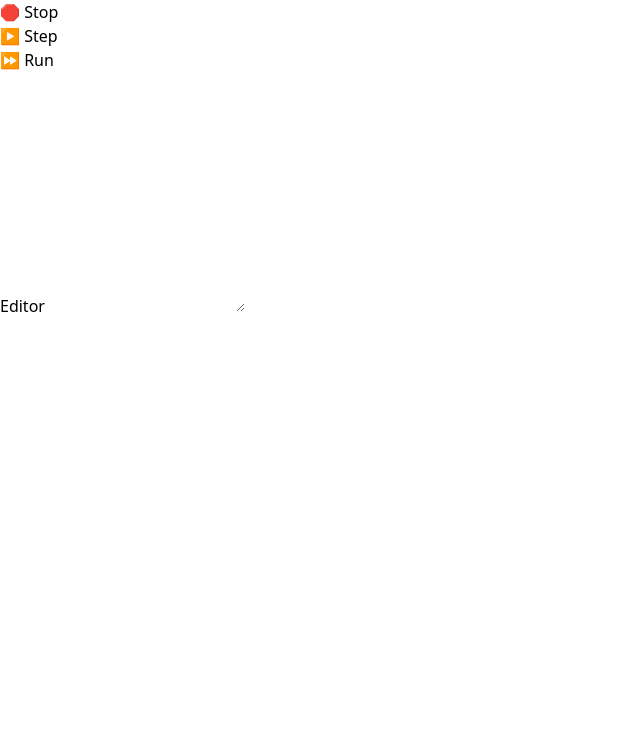
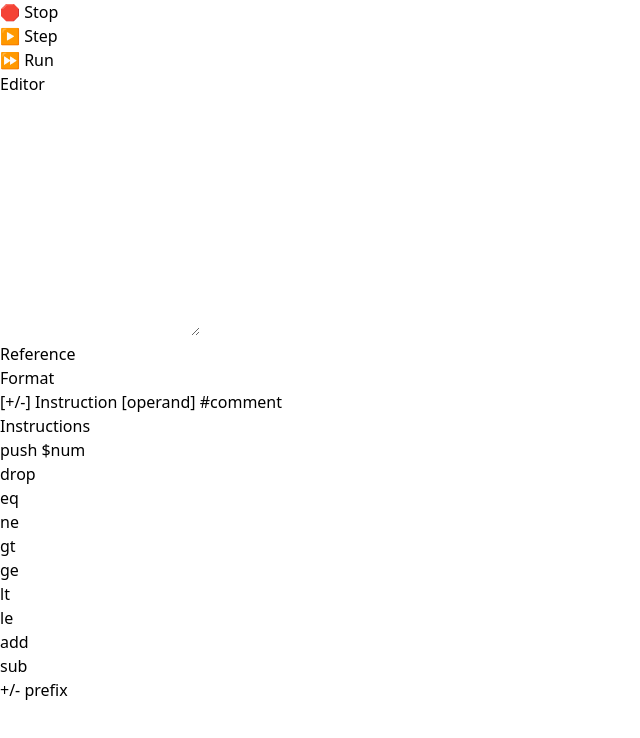
Before and after one commit to ahuth/stack-machine, a React (Vite) app: page / in a window 1280 px wide. Shown: the top 738 px of the page, without its empty margins (0-640 px from the left). Built offline with nearby package versions, Linux system fonts and the light colour scheme.

Commit message:
Add instructions reference
I just made these up...

```diff
--- a/src/components/App.tsx
+++ b/src/components/App.tsx
@@ -1,6 +1,7 @@
 import {useReducer} from 'react';
 import Controls from './Controls';
 import Editor from './Editor';
+import Instructions from './Instructions';
 import {reducer, initialState} from '../reducer';
 
 export default function App() {
@@ -10,6 +11,7 @@ export default function App() {
     <main className="flex flex-col gap-2 p-4">
       <Controls />
       <Editor dispatch={dispatch} state={state} />
+      <Instructions />
     </main>
   );
 }
--- a/src/components/Editor.tsx
+++ b/src/components/Editor.tsx
@@ -8,7 +8,9 @@ type Props = {
 export default function Editor({dispatch, state}: Props) {
   return (
     <div className="flex flex-col gap-2">
-      <label htmlFor="editor">Editor</label>
+      <label htmlFor="editor">
+        <h2>Editor</h2>
+      </label>
       <textarea
         className="border border-b-slate-950 w-56"
         id="editor"
--- /dev/null
+++ b/src/components/Instructions.tsx
@@ -0,0 +1,27 @@
+export default function Instructions() {
+  return (
+    <section>
+      <h2>Reference</h2>
+      <section className="ml-2">
+        <h3>Format</h3>
+        <p className="ml-2">[+/-] Instruction [operand] #comment</p>
+      </section>
+      <section className="ml-2">
+        <h3>Instructions</h3>
+        <ul className="ml-2">
+          <li>push $num</li>
+          <li>drop</li>
+          <li>eq</li>
+          <li>ne</li>
+          <li>gt</li>
+          <li>ge</li>
+          <li>lt</li>
+          <li>le</li>
+          <li>add</li>
+          <li>sub</li>
+          <li>+/- prefix</li>
+        </ul>
+      </section>
+    </section>
+  );
+}
```
